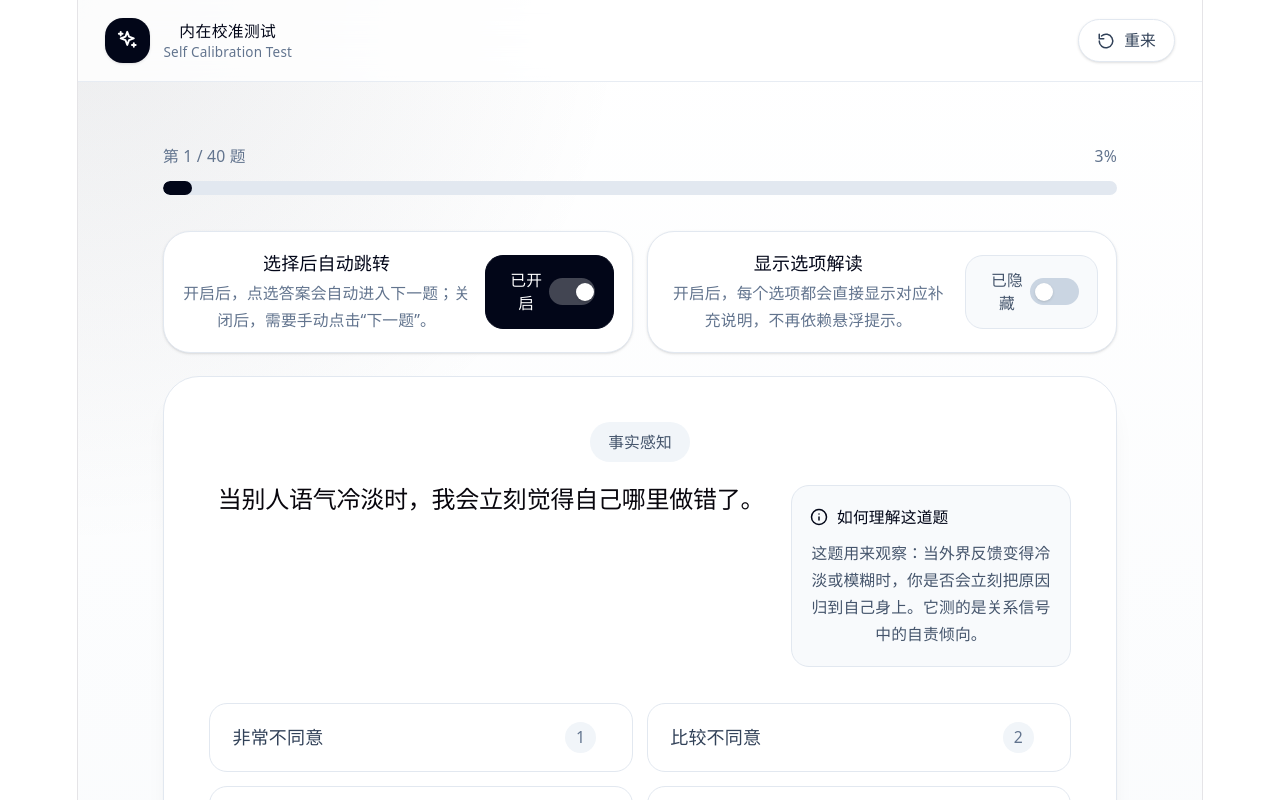
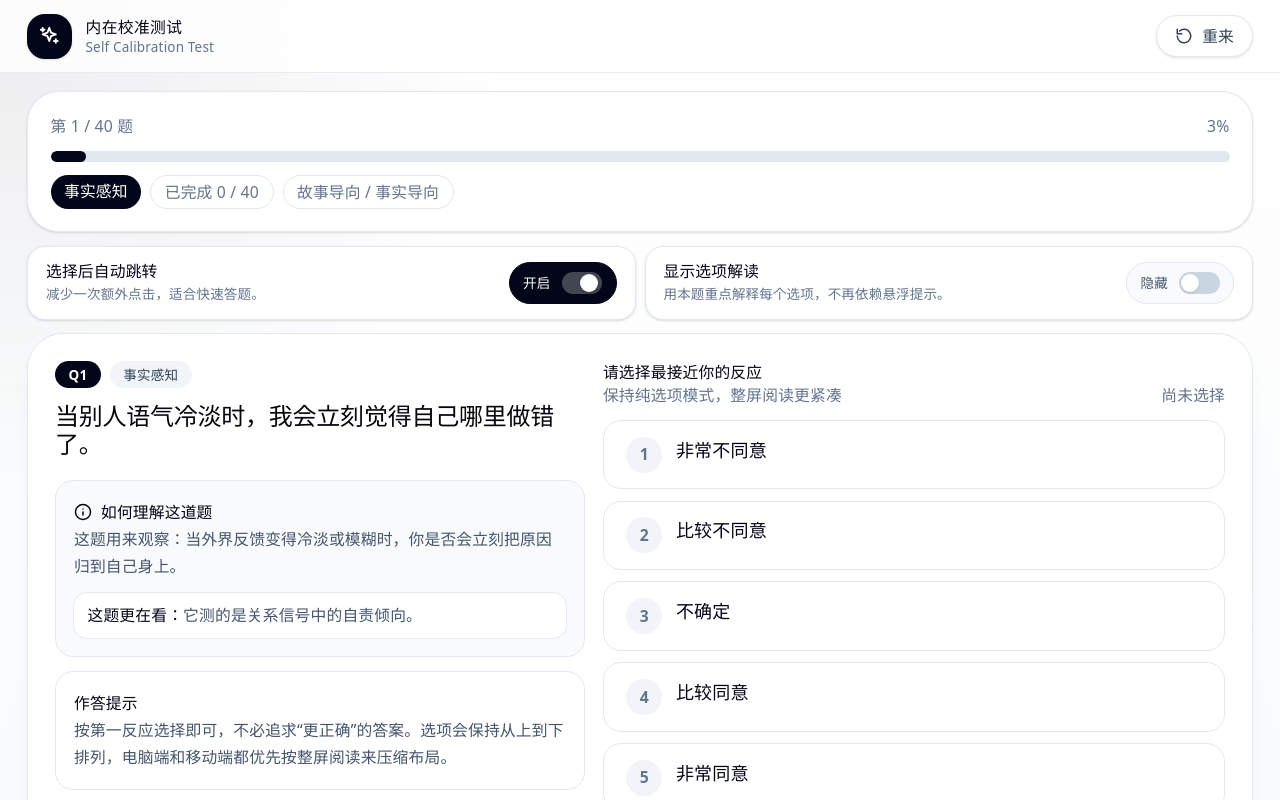
Before and after one commit to LDZ1233/my-site, a React (Vite) app: page / in a window 1280 px wide. Both pictures are taken after a click on the button "开始测试". Shown: the top 800 px of the page. Built offline with nearby package versions, Linux system fonts and the light colour scheme.

Commit message:
Refine full-screen questionnaire layout

```diff
--- a/src/InnerCalibrationTestApp.jsx
+++ b/src/InnerCalibrationTestApp.jsx
@@ -407,8 +407,33 @@ const questionPurposes = {
   40: "这题用来观察：你是否把成长看成持续练习，而不是一次考试。它测的是长期主义自我修正心态。",
 };
 
+function getQuestionHintParts(question) {
+  const fallback = "这题用来观察你在这个维度上的常见反应模式。请按第一直觉作答，不需要选择看起来更正确的答案。";
+  const raw = questionPurposes[question.id] || fallback;
+  const parts = raw
+    .split("。")
+    .map((part) => part.trim())
+    .filter(Boolean);
+
+  return {
+    summary: parts[0] ? `${parts[0]}。` : fallback,
+    detail: parts[1] ? `${parts.slice(1).join("，")}。` : "",
+  };
+}
+
 function getQuestionHint(question) {
-  return questionPurposes[question.id] || "这题用来观察你在这个维度上的常见反应模式。请按第一直觉作答，不需要选择看起来更正确的答案。";
+  return getQuestionHintParts(question).summary;
+}
+
+function getQuestionFocus(question) {
+  const { detail } = getQuestionHintParts(question);
+  if (!detail) return "";
+
+  return detail
+    .replace(/^它测的是/u, "")
+    .replace(/^更在看/u, "")
+    .replace(/。$/u, "")
+    .trim();
 }
 
 function getChoiceDirection(question, value) {
@@ -428,19 +453,22 @@ function getChoiceReading(question, value) {
   const reading = choiceReadings[question.axis];
   const direction = getChoiceDirection(question, value);
   const intensity = getChoiceIntensity(value);
+  const focus = getQuestionFocus(question);
 
   if (direction === "middle") {
     return {
       title: "情境型反应",
-      body: "你可能会因对象、状态或压力不同，而在两种反应之间摇摆。",
+      body: focus ? `你在这道题上的反应更看当下情境，暂时没有固定偏向 ${focus}。` : "你在这道题上的反应更看具体情境和当下状态。",
     };
   }
 
   const title = direction === "left" ? reading.leftTitle : reading.rightTitle;
   const body = direction === "left" ? reading.left : reading.right;
+  const stemCue = value > 3 ? "更接近题干里的反应" : "不太接近题干里的反应";
+
   return {
     title: `${intensity}${title}`,
-    body,
+    body: focus ? `这表示你${stemCue}，在这道题里更偏向 ${focus}。` : `${stemCue}。${body}`,
   };
 }
 
@@ -558,7 +586,7 @@ if (typeof window !== "undefined" && !window.__INNER_CALIBRATION_SELF_TESTED__)
 function Header({ onReset, hasStarted }) {
   return (
     <header className="sticky top-0 z-30 border-b border-slate-200/80 bg-white/80 backdrop-blur-xl">
-      <div className="mx-auto flex max-w-6xl items-center justify-between px-4 py-4 sm:px-6">
+      <div className="flex w-full items-center justify-between px-3 py-3 sm:px-4 lg:px-6">
         <div className="flex items-center gap-3">
           <div className="flex h-10 w-10 items-center justify-center rounded-2xl bg-slate-950 text-white shadow-sm">
             <Icon name="Sparkles" className="h-5 w-5" />
@@ -584,7 +612,7 @@ function Header({ onReset, hasStarted }) {
 
 function Home({ onStart }) {
   return (
-    <main className="mx-auto max-w-6xl px-4 py-12 sm:px-6 sm:py-20">
+    <main className="w-full px-4 py-12 sm:px-6 sm:py-20 lg:px-8">
       <section className="grid items-center gap-10 lg:grid-cols-[1.1fr_0.9fr]">
         <motion.div initial={{ opacity: 0, y: 16 }} animate={{ opacity: 1, y: 0 }} transition={{ duration: 0.5 }}>
           <div className="mb-6 inline-flex items-center gap-2 rounded-full border border-slate-200 bg-white px-4 py-2 text-sm text-slate-600 shadow-sm">
@@ -676,6 +704,9 @@ function Test({ answers, setAnswers, onSubmit }) {
   const progress = Math.round(((index + 1) / questions.length) * 100);
   const answeredCount = Object.keys(answers).length;
   const canSubmit = answeredCount === questions.length;
+  const currentHint = getQuestionHintParts(current);
+  const currentAxis = AXES[current.axis];
+  const currentAnswer = answers[current.id];
 
   const setAnswer = (value) => {
     setAnswers((prev) => ({ ...prev, [current.id]: value }));
@@ -696,13 +727,14 @@ function Test({ answers, setAnswers, onSubmit }) {
   };
 
   return (
-    <main className="mx-auto max-w-4xl px-4 py-10 sm:px-6 sm:py-14">
-      <div className="mb-8">
-        <div className="mb-3 flex items-center justify-between text-sm text-slate-500">
+    <main className="flex min-h-[calc(100svh-4.5rem)] w-full flex-col px-3 py-3 sm:px-4 sm:py-4 lg:px-6">
+      <div className="grid gap-3 2xl:grid-cols-[minmax(0,1fr)_auto] 2xl:items-center">
+        <div className="rounded-[1.75rem] border border-slate-200 bg-white p-4 shadow-sm sm:p-5">
+          <div className="flex items-center justify-between gap-3 text-sm text-slate-500">
             <span>第 {index + 1} / {questions.length} 题</span>
             <span>{progress}%</span>
           </div>
-        <div className="h-3 overflow-hidden rounded-full bg-slate-200">
+          <div className="mt-3 h-2.5 overflow-hidden rounded-full bg-slate-200">
             <motion.div
               className="h-full rounded-full bg-slate-950"
               initial={false}
@@ -710,13 +742,20 @@ function Test({ answers, setAnswers, onSubmit }) {
               transition={{ duration: 0.25 }}
             />
           </div>
+          <div className="mt-3 flex flex-wrap gap-2 text-xs sm:text-sm">
+            <span className="rounded-full bg-slate-950 px-3 py-1 font-medium text-white">{currentAxis.title}</span>
+            <span className="rounded-full border border-slate-200 px-3 py-1 text-slate-500">已完成 {answeredCount} / {questions.length}</span>
+            <span className="rounded-full border border-slate-200 px-3 py-1 text-slate-500">
+              {currentAxis.leftName} / {currentAxis.rightName}
+            </span>
+          </div>
         </div>
 
-      <div className="mb-5 grid gap-3 md:grid-cols-2">
-        <div className="flex flex-col gap-3 rounded-3xl border border-slate-200 bg-white p-4 shadow-sm sm:flex-row sm:items-center sm:justify-between">
-          <div>
-            <div className="font-semibold text-slate-950">选择后自动跳转</div>
-            <div className="mt-1 text-sm leading-6 text-slate-500">开启后，点选答案会自动进入下一题；关闭后，需要手动点击“下一题”。</div>
+        <div className="grid gap-2 sm:grid-cols-2 2xl:min-w-[440px]">
+          <div className="flex items-center justify-between rounded-2xl border border-slate-200 bg-white px-4 py-3 shadow-sm">
+            <div className="pr-3">
+              <div className="text-sm font-semibold text-slate-950">选择后自动跳转</div>
+              <div className="text-xs leading-5 text-slate-500">减少一次额外点击，适合快速答题。</div>
             </div>
             <button
               type="button"
@@ -724,21 +763,21 @@ function Test({ answers, setAnswers, onSubmit }) {
               aria-checked={autoAdvance}
               onClick={() => setAutoAdvance((value) => !value)}
               className={classNames(
-              "flex w-full items-center justify-between rounded-2xl border px-4 py-3 text-sm font-semibold transition sm:w-44",
+                "flex w-24 shrink-0 items-center justify-between rounded-full border px-3 py-2 text-xs font-semibold transition",
                 autoAdvance ? "border-slate-950 bg-slate-950 text-white" : "border-slate-200 bg-slate-50 text-slate-600"
               )}
             >
-            <span>{autoAdvance ? "已开启" : "已关闭"}</span>
-            <span className={classNames("relative h-6 w-11 rounded-full transition", autoAdvance ? "bg-white/25" : "bg-slate-300")}>
-              <span className={classNames("absolute top-1 h-4 w-4 rounded-full bg-white shadow transition", autoAdvance ? "left-6" : "left-1")} />
+              <span>{autoAdvance ? "开启" : "关闭"}</span>
+              <span className={classNames("relative h-5 w-9 rounded-full transition", autoAdvance ? "bg-white/25" : "bg-slate-300")}>
+                <span className={classNames("absolute top-0.5 h-4 w-4 rounded-full bg-white shadow transition", autoAdvance ? "left-4" : "left-0.5")} />
               </span>
             </button>
           </div>
 
-        <div className="flex flex-col gap-3 rounded-3xl border border-slate-200 bg-white p-4 shadow-sm sm:flex-row sm:items-center sm:justify-between">
-          <div>
-            <div className="font-semibold text-slate-950">显示选项解读</div>
-            <div className="mt-1 text-sm leading-6 text-slate-500">开启后，每个选项都会直接显示对应补充说明，不再依赖悬浮提示。</div>
+          <div className="flex items-center justify-between rounded-2xl border border-slate-200 bg-white px-4 py-3 shadow-sm">
+            <div className="pr-3">
+              <div className="text-sm font-semibold text-slate-950">显示选项解读</div>
+              <div className="text-xs leading-5 text-slate-500">用本题重点解释每个选项，不再依赖悬浮提示。</div>
             </div>
             <button
               type="button"
@@ -746,15 +785,16 @@ function Test({ answers, setAnswers, onSubmit }) {
               aria-checked={showChoiceReadings}
               onClick={() => setShowChoiceReadings((value) => !value)}
               className={classNames(
-              "flex w-full items-center justify-between rounded-2xl border px-4 py-3 text-sm font-semibold transition sm:w-44",
+                "flex w-24 shrink-0 items-center justify-between rounded-full border px-3 py-2 text-xs font-semibold transition",
                 showChoiceReadings ? "border-slate-950 bg-slate-950 text-white" : "border-slate-200 bg-slate-50 text-slate-600"
               )}
             >
-            <span>{showChoiceReadings ? "已显示" : "已隐藏"}</span>
-            <span className={classNames("relative h-6 w-11 rounded-full transition", showChoiceReadings ? "bg-white/25" : "bg-slate-300")}>
-              <span className={classNames("absolute top-1 h-4 w-4 rounded-full bg-white shadow transition", showChoiceReadings ? "left-6" : "left-1")} />
+              <span>{showChoiceReadings ? "显示" : "隐藏"}</span>
+              <span className={classNames("relative h-5 w-9 rounded-full transition", showChoiceReadings ? "bg-white/25" : "bg-slate-300")}>
+                <span className={classNames("absolute top-0.5 h-4 w-4 rounded-full bg-white shadow transition", showChoiceReadings ? "left-4" : "left-0.5")} />
               </span>
             </button>
+          </div>
         </div>
       </div>
 
@@ -765,78 +805,94 @@ function Test({ answers, setAnswers, onSubmit }) {
           animate={{ opacity: 1, x: 0 }}
           exit={{ opacity: 0, x: -24 }}
           transition={{ duration: 0.22 }}
-          className="rounded-[2rem] border border-slate-200 bg-white p-6 shadow-xl shadow-slate-950/5 sm:p-10"
+          className="mt-3 flex min-h-0 flex-1 flex-col rounded-[2rem] border border-slate-200 bg-white p-4 shadow-xl shadow-slate-950/5 sm:p-5 lg:p-6"
         >
-          <div className="mb-5 inline-flex rounded-full bg-slate-100 px-4 py-2 text-sm font-medium text-slate-600">
-            {AXES[current.axis].title}
+          <div className="grid min-h-0 flex-1 gap-4 xl:grid-cols-[minmax(0,0.92fr)_minmax(0,1.08fr)]">
+            <div className="flex min-h-0 flex-col gap-3">
+              <div className="flex flex-wrap items-center gap-2 text-xs font-semibold text-slate-500">
+                <span className="rounded-full bg-slate-950 px-3 py-1 text-white">Q{index + 1}</span>
+                <span className="rounded-full bg-slate-100 px-3 py-1 text-slate-700">{currentAxis.title}</span>
               </div>
-          <div className="grid gap-4 lg:grid-cols-[1fr_280px] lg:items-start">
-            <h2 className="text-2xl font-bold leading-snug tracking-tight text-slate-950 sm:text-3xl">
+
+              <h2 className="text-[clamp(1.35rem,2.2vw,2.4rem)] font-bold leading-snug tracking-tight text-slate-950">
                 {current.text}
               </h2>
+
+              <div className="grid gap-3 lg:grid-cols-2 xl:grid-cols-1">
                 <aside className="rounded-2xl border border-slate-200 bg-slate-50 p-4 text-sm leading-6 text-slate-600">
-              <div className="mb-2 flex items-center gap-2 font-semibold text-slate-950">
+                  <div className="flex items-center gap-2 font-semibold text-slate-950">
                     <Icon name="Info" className="h-4 w-4" />
                     如何理解这道题
                   </div>
-              {getQuestionHint(current)}
+                  <p className="mt-2">{currentHint.summary}</p>
+                  {currentHint.detail && (
+                    <div className="mt-3 rounded-xl bg-white px-3 py-2 text-sm leading-6 text-slate-600 ring-1 ring-slate-200/80">
+                      <span className="font-semibold text-slate-950">这题更在看：</span>
+                      {currentHint.detail}
+                    </div>
+                  )}
                 </aside>
+
+                <div className="rounded-2xl border border-slate-200 bg-white p-4 text-sm leading-6 text-slate-600">
+                  <div className="font-semibold text-slate-950">作答提示</div>
+                  <p className="mt-2">按第一反应选择即可，不必追求“更正确”的答案。选项会保持从上到下排列，电脑端和移动端都优先按整屏阅读来压缩布局。</p>
+                </div>
+              </div>
             </div>
 
-          <div className={classNames("mt-8 grid gap-3", !showChoiceReadings && "md:grid-cols-2")}>
+            <div className="flex min-h-0 flex-col">
+              <div className="mb-3 flex flex-col gap-1 sm:flex-row sm:items-end sm:justify-between">
+                <div>
+                  <div className="text-sm font-semibold text-slate-950">请选择最接近你的反应</div>
+                  <div className="text-sm text-slate-500">
+                    {showChoiceReadings ? "已开启针对本题的选项解读" : "保持纯选项模式，整屏阅读更紧凑"}
+                  </div>
+                </div>
+                <span className="text-sm text-slate-500">{currentAnswer ? `当前已选 ${currentAnswer}` : "尚未选择"}</span>
+              </div>
+
+              <div className="grid flex-1 auto-rows-fr gap-2.5">
                 {scale.map((item) => {
-              const selected = answers[current.id] === item.value;
+                  const selected = currentAnswer === item.value;
                   const choiceReading = getChoiceReading(current, item.value);
+
                   return (
                     <button
                       key={item.value}
                       onClick={() => setAnswer(item.value)}
                       className={classNames(
-                    "group relative rounded-2xl border px-4 py-4 text-left transition sm:px-5",
+                        "group relative flex h-full flex-col justify-center rounded-2xl border px-4 py-3.5 text-left transition sm:px-5",
                         selected
                           ? "border-slate-950 bg-slate-950 text-white shadow-lg shadow-slate-950/10"
                           : "border-slate-200 bg-white text-slate-700 hover:border-slate-300 hover:bg-slate-50"
                       )}
                     >
-                  <div
-                    className={classNames(
-                      "grid gap-3",
-                      showChoiceReadings
-                        ? "md:grid-cols-[minmax(0,200px)_minmax(0,1fr)] md:items-start md:gap-4"
-                        : "grid-cols-[minmax(0,1fr)_auto] items-center"
-                    )}
-                  >
-                    <div className="flex min-w-0 items-center justify-between gap-4">
-                      <span className="min-w-0 font-semibold leading-6">{item.label}</span>
+                      <div className="flex items-start gap-3">
                         <span
                           className={classNames(
-                          "flex h-7 w-7 shrink-0 items-center justify-center rounded-full text-sm",
+                            "flex h-8 w-8 shrink-0 items-center justify-center rounded-full text-sm font-semibold",
                             selected ? "bg-white text-slate-950" : "bg-slate-100 text-slate-500"
                           )}
                         >
                           {item.value}
                         </span>
-                    </div>
+                        <div className="min-w-0 flex-1">
+                          <div className={classNames("font-semibold leading-6", selected ? "text-white" : "text-slate-950")}>{item.label}</div>
                           {showChoiceReadings && (
-                      <div
-                        className={classNames(
-                          "min-w-0 rounded-xl border px-3 py-3 text-sm leading-6",
-                          selected
-                            ? "border-white/20 bg-white/10 text-white/85"
-                            : "border-slate-200 bg-slate-50 text-slate-600"
-                        )}
-                      >
-                        <div className={classNames("mb-1 font-semibold", selected ? "text-white" : "text-slate-950")}>{choiceReading.title}</div>
-                        <div>{choiceReading.body}</div>
+                            <div className={classNames("mt-1 text-[13px] leading-5", selected ? "text-white/85" : "text-slate-500")}>
+                              {choiceReading.title}：{choiceReading.body}
                             </div>
                           )}
+                        </div>
                       </div>
                     </button>
                   );
                 })}
               </div>
+            </div>
+          </div>
 
-          <div className="mt-8 flex flex-col-reverse gap-3 sm:flex-row sm:items-center sm:justify-between">
+          <div className="mt-4 flex flex-col-reverse gap-3 border-t border-slate-200 pt-4 sm:flex-row sm:items-center sm:justify-between">
             <button
               onClick={prev}
               disabled={index === 0}
@@ -849,7 +905,7 @@ function Test({ answers, setAnswers, onSubmit }) {
             {index < questions.length - 1 ? (
               <button
                 onClick={next}
-                disabled={!answers[current.id]}
+                disabled={!currentAnswer}
                 className="inline-flex w-full items-center justify-center gap-2 rounded-2xl bg-slate-950 px-5 py-3 font-semibold text-white transition hover:bg-slate-800 disabled:cursor-not-allowed disabled:opacity-40 sm:w-auto"
               >
                 下一题
@@ -868,10 +924,6 @@ function Test({ answers, setAnswers, onSubmit }) {
           </div>
         </motion.section>
       </AnimatePresence>
-
-      <div className="mt-5 text-center text-sm text-slate-500">
-        已完成 {answeredCount} / {questions.length} 题
-      </div>
     </main>
   );
 }
@@ -1008,7 +1060,7 @@ function Result({ answers, onReset }) {
   };
 
   return (
-    <main className="mx-auto max-w-6xl px-4 py-10 sm:px-6 sm:py-14">
+    <main className="w-full px-4 py-10 sm:px-6 sm:py-14 lg:px-8">
       <section className="grid gap-6 lg:grid-cols-[0.95fr_1.05fr]">
         <motion.div
           initial={{ opacity: 0, y: 16 }}
@@ -1142,9 +1194,11 @@ export default function InnerCalibrationTestApp() {
       {stage === "home" && <Home onStart={start} />}
       {stage === "test" && <Test answers={answers} setAnswers={setAnswers} onSubmit={submit} />}
       {stage === "result" && <Result answers={answers} onReset={reset} />}
-      <footer className="mx-auto max-w-6xl px-4 py-10 text-center text-sm text-slate-500 sm:px-6">
+      {stage !== "test" && (
+        <footer className="w-full px-4 py-10 text-center text-sm text-slate-500 sm:px-6 lg:px-8">
           © {new Date().getFullYear()} 内在校准测试 · 用于自我理解，不用于医学诊断
         </footer>
+      )}
     </div>
   );
 }
--- a/src/index.css
+++ b/src/index.css
@@ -53,14 +53,14 @@
 
 body {
   margin: 0;
+  overflow-x: hidden;
 }
 
 #root {
-  width: 1126px;
-  max-width: 100%;
-  margin: 0 auto;
-  text-align: center;
-  border-inline: 1px solid var(--border);
+  width: 100%;
+  max-width: none;
+  margin: 0;
+  text-align: left;
   min-height: 100svh;
   display: flex;
   flex-direction: column;
```
Lines whose indentation alone changed are shown as unchanged.
